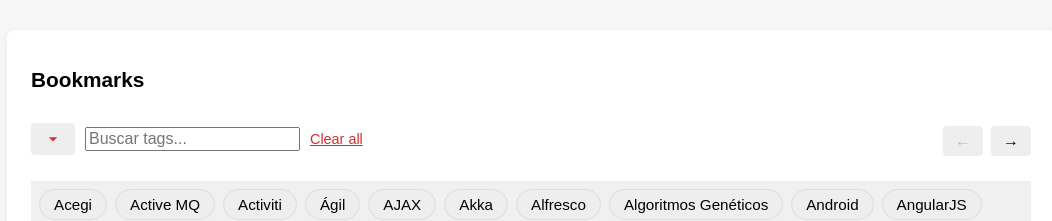
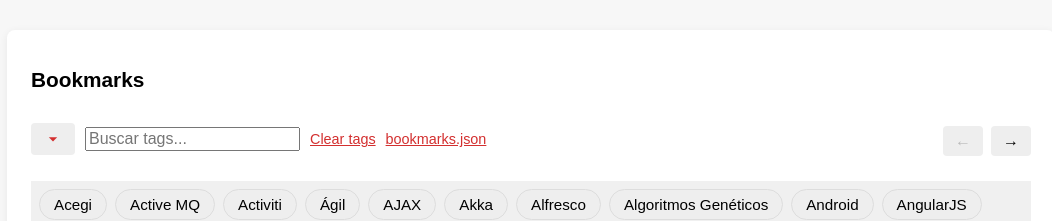
Before and after one commit to juanpablo-santos/bookmarks, a plain HTML site: page docs/index.html in a window 1280 px wide. Shown: the top 221 px of the page, without its empty margins (109-1161 px from the left). Drawn offline with Linux system fonts and the light colour scheme.

Commit message:
Update index.html

```diff
--- a/docs/index.html
+++ b/docs/index.html
@@ -43,7 +43,8 @@
           </svg>
         </button>
         <input class="tags-filter" type="text" placeholder="Buscar tags..." oninput="filterTags(this.value)">
-        <a href="#" class="clear-tags" onclick="clearAllTags(); return false;">Clear all</a>
+        <a href="#" class="clear-tags" onclick="clearAllTags(); return false;">Clear tags</a>
+        <a href="https://github.com/juanpablo-santos/bookmarks/blob/master/docs/bookmarks.json" class="clear-tags">bookmarks.json</a>
         <div class="pagination" id="paginationTop" style="margin-left:auto; margin-bottom: 25px;"></div>
       </div>
       <div class="tags-list" id="tagsList"></div>
```
